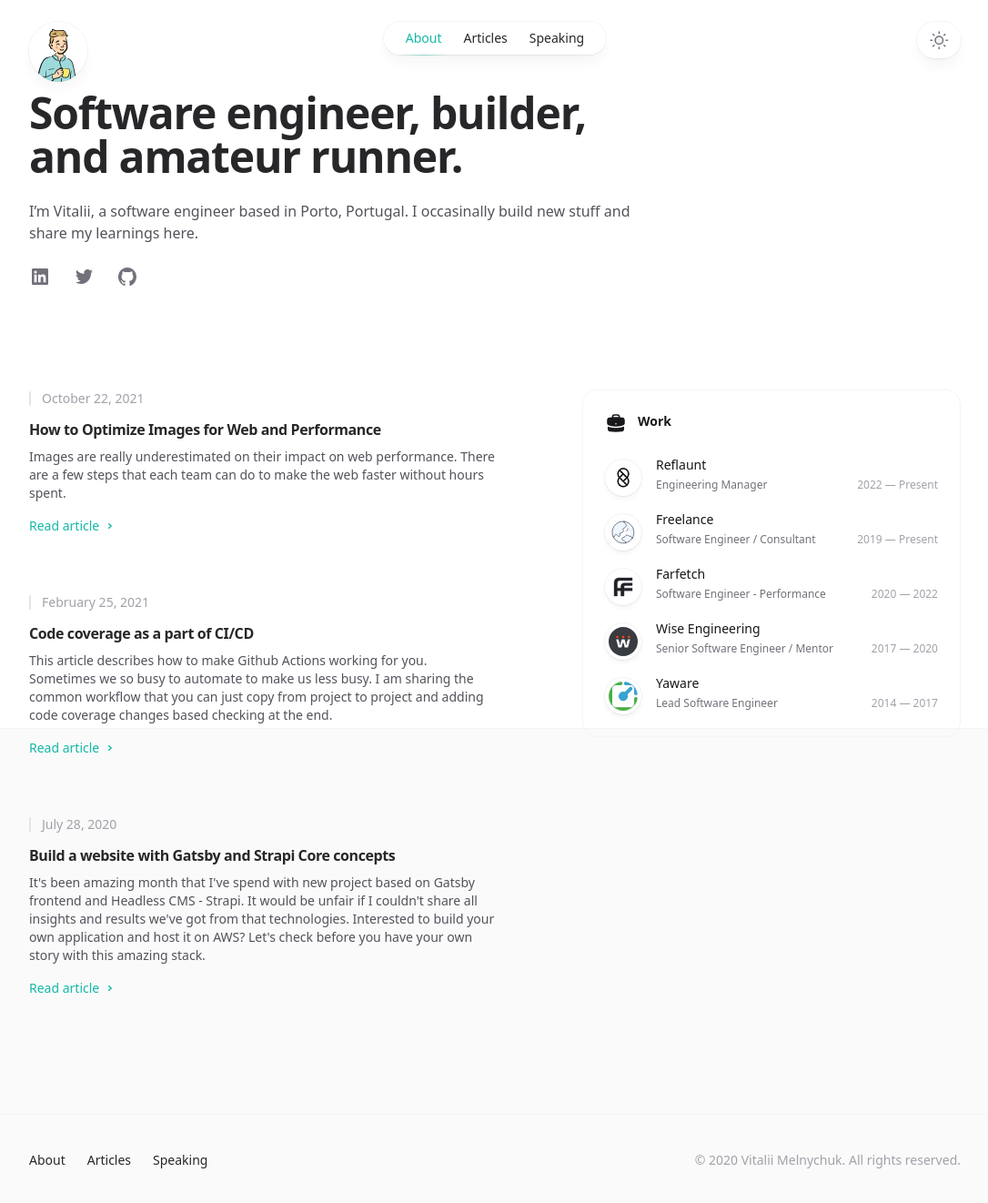
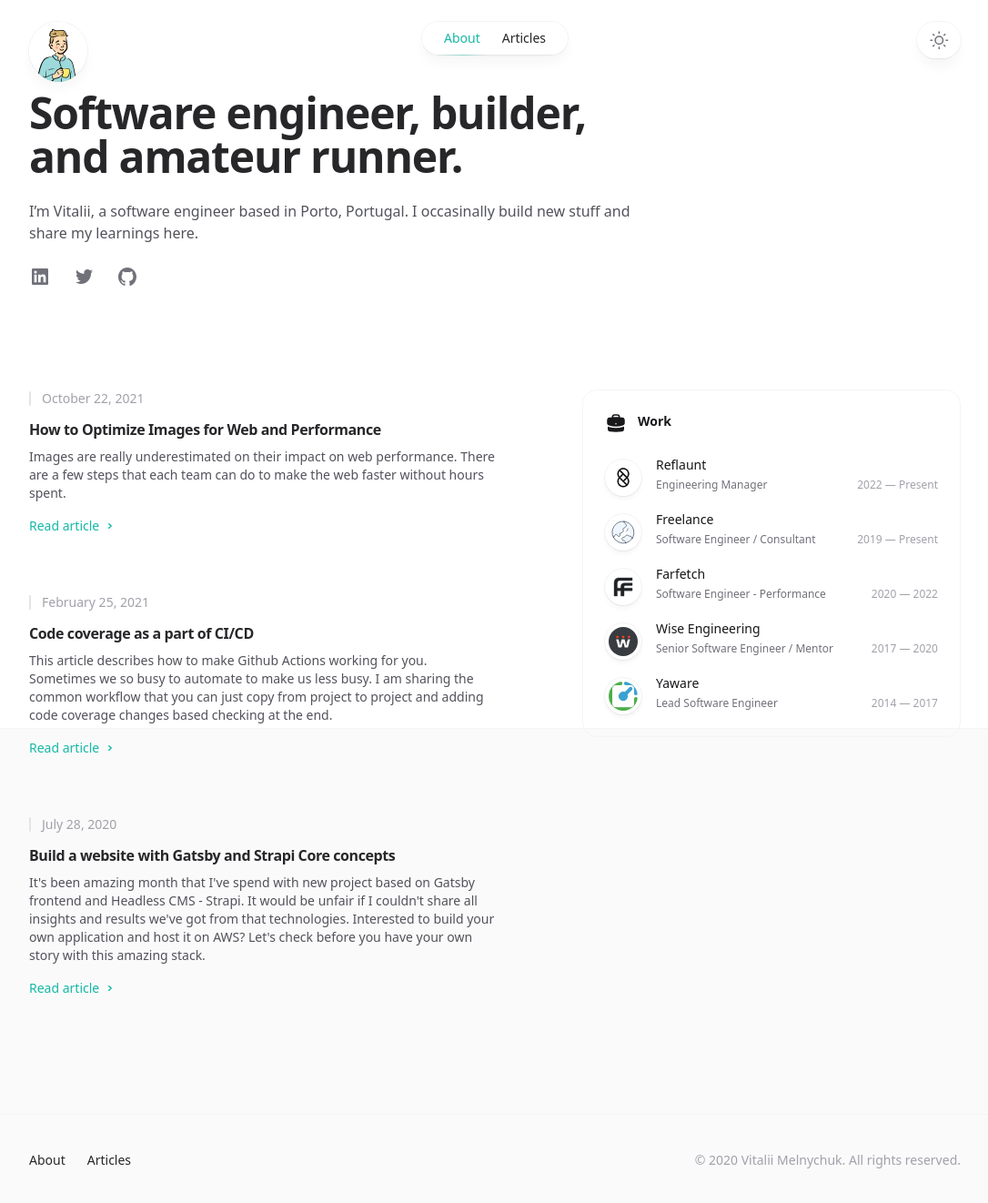
Before and after one commit to vitaliimelnychuk/blog, a Next.js app: page / in a window 1280 px wide. Shown: the top 1322 px of the page at 91% size, without its empty margins (96-1182 px from the left). Built offline with nearby package versions, Linux system fonts and the light colour scheme.

Commit message:
feat: hide speaking tab

```diff
--- a/src/components/Footer.tsx
+++ b/src/components/Footer.tsx
@@ -25,7 +25,7 @@ export function Footer() {
                 <NavLink href="/">About</NavLink>
                 <NavLink href="/articles">Articles</NavLink>
                 {/* <NavLink href="/projects">Projects</NavLink> */}
-                <NavLink href="/speaking">Speaking</NavLink>
+                {/* <NavLink href="/speaking">Speaking</NavLink> */}
                 {/* <NavLink href="/uses">Uses</NavLink> */}
               </div>
               <p className="text-sm text-zinc-400 dark:text-zinc-500">
--- a/src/components/Header.tsx
+++ b/src/components/Header.tsx
@@ -141,7 +141,7 @@ function MobileNavigation({ className }: { className: string }) {
                 <MobileNavItem href="/">About</MobileNavItem>
                 <MobileNavItem href="/articles">Articles</MobileNavItem>
                 {/* <MobileNavItem href="/projects">Projects</MobileNavItem> */}
-                <MobileNavItem href="/speaking">Speaking</MobileNavItem>
+                {/* <MobileNavItem href="/books">Books</MobileNavItem> */}
                 {/* <MobileNavItem href="/uses">Uses</MobileNavItem> */}
               </ul>
             </nav>
@@ -186,7 +186,7 @@ function DesktopNavigation({ className }: { className: string }) {
         <NavItem href="/">About</NavItem>
         <NavItem href="/articles">Articles</NavItem>
         {/* <NavItem href="/projects">Projects</NavItem> */}
-        <NavItem href="/speaking">Speaking</NavItem>
+        {/* <NavItem href="/books">Speaking</NavItem> */}
         {/* <NavItem href="/uses">Uses</NavItem> */}
       </ul>
     </nav>
```
